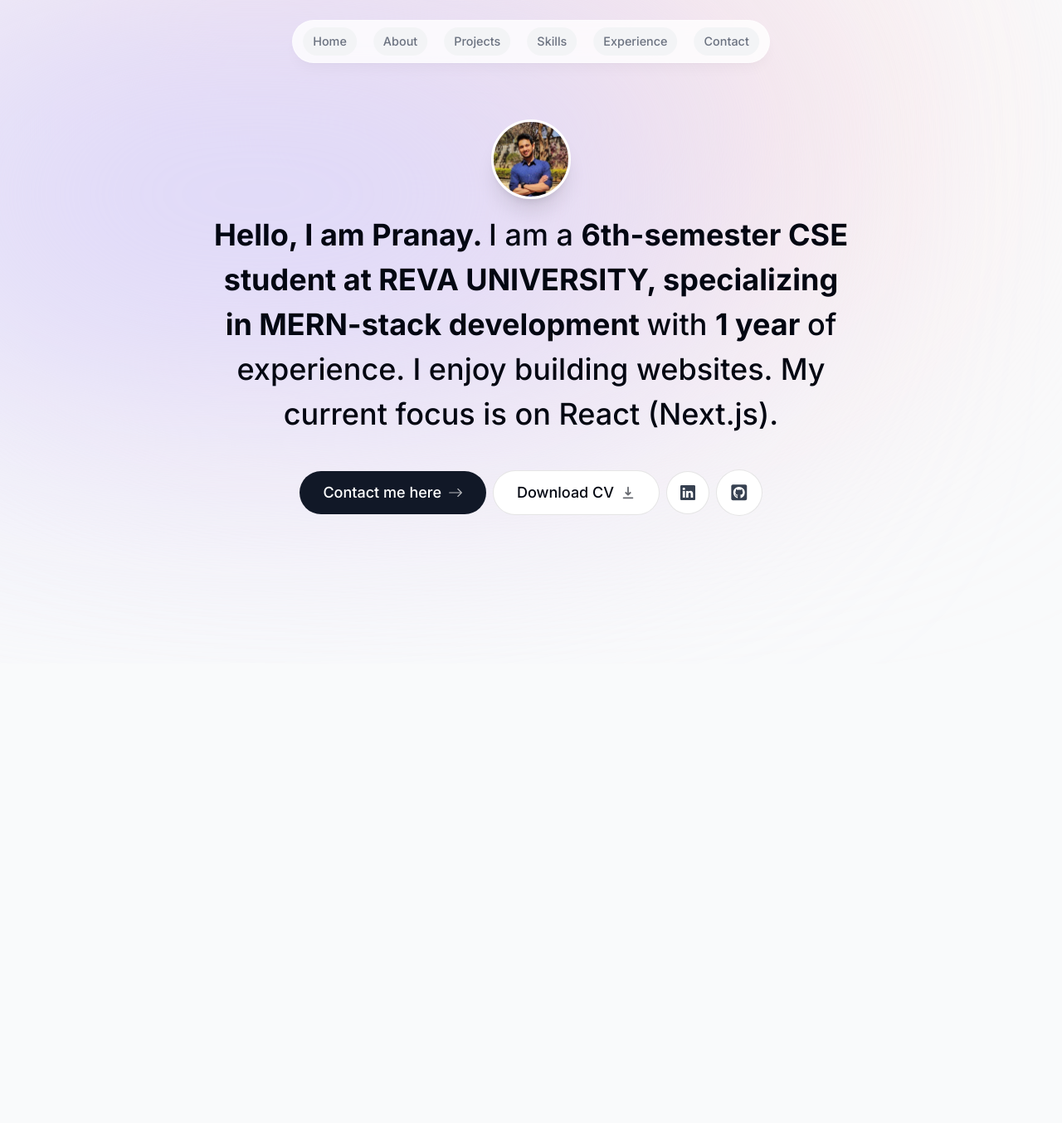
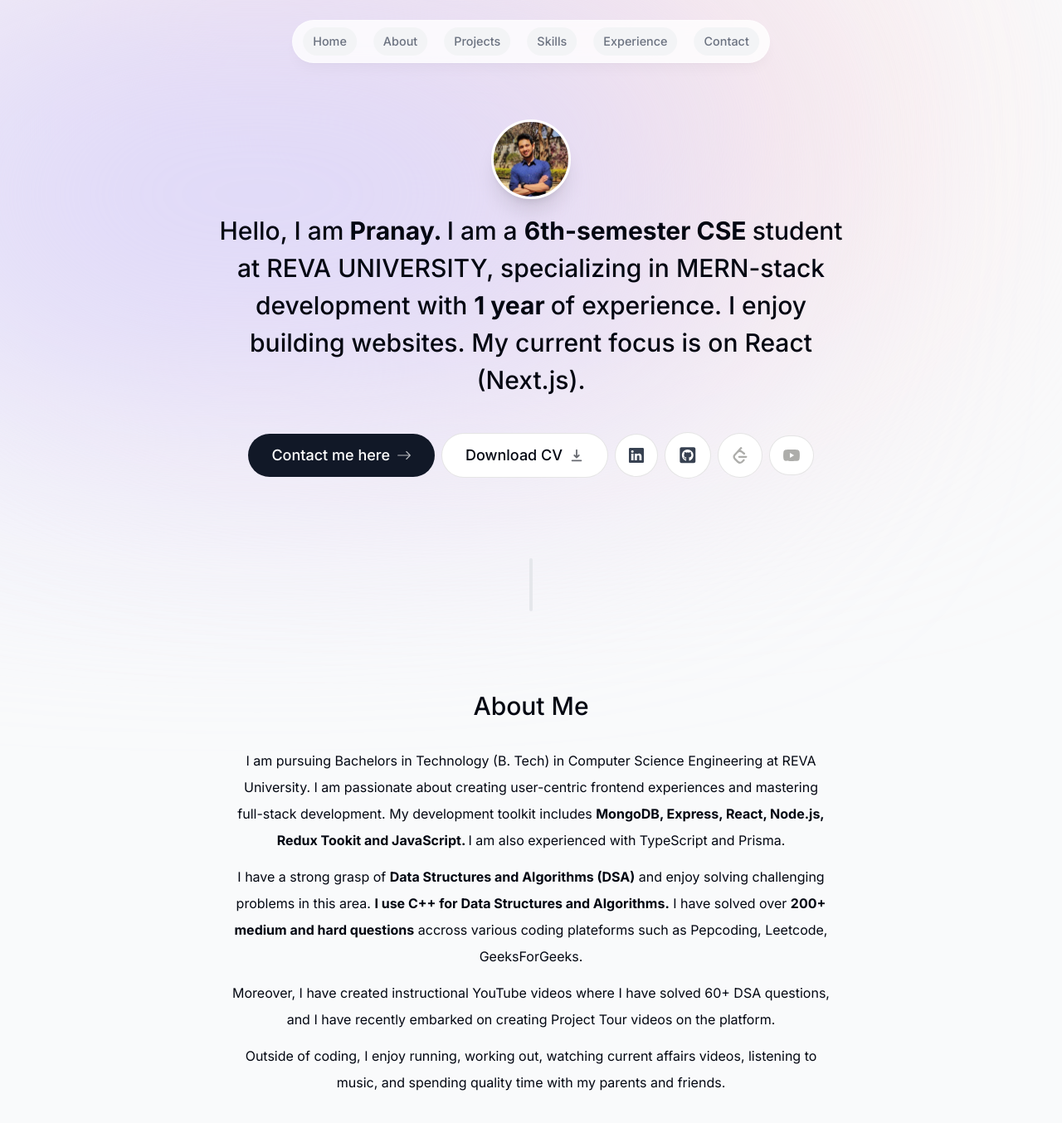
Before and after one commit to pranayharishchandra/portfolio-pranay, a Next.js app: page / in a window 1280 px wide. Shown: the top 1354 px of the page at 83% size. Before the commit the page ends 800 px from the top, so only its background shows below. Built offline with nearby package versions, Linux system fonts and the light colour scheme.

Commit message:
About Section done

```diff
--- a/app/layout.tsx
+++ b/app/layout.tsx
@@ -1,4 +1,4 @@
-import Header from '@/components/Header'
+import Header from '@/components/header'
 import './globals.css'
 import { Inter } from 'next/font/google'
 
--- a/app/page.tsx
+++ b/app/page.tsx
@@ -1,10 +1,14 @@
-import Intro from '@/components/Intro'
-import Image from 'next/image'
+import Intro from '@/components/intro'
+import About from '@/components/about'
+import SectionDivider from '@/components/section-divider'
+
 
 export default function Home() {
   return (
     <main className="flex flex-col items-center px-4">
       <Intro />
+      <SectionDivider />
+      <About />
     </main>
   )
 }
--- a/components/Intro.tsx
+++ b/components/Intro.tsx
@@ -7,6 +7,8 @@
 import { BsArrowRight, BsLinkedin } from "react-icons/bs";
 import { HiDownload } from "react-icons/hi";
 import { FaGithubSquare } from "react-icons/fa";
+import leetcodeLogo from "@/public/leetcode.svg"
+import youtubeLogo from "@/public/youtube.svg"
 // import { useSectionInView } from "@/lib/hooks";
 // import { useActiveSectionContext } from "@/context/active-section-context";
 
@@ -46,13 +48,15 @@
       </div>
 
       <motion.h1
-        className="mb-10 mt-4 px-4 text-2xl font-medium !leading-[1.5] sm:text-4xl"
+        className="mb-10 mt-4 px-4 text-2xl font-medium !leading-[1.5] sm:text-3xl"
         initial={{ opacity: 0, y: 100 }}
         animate={{ opacity: 1, y: 0 }}
       >
-        <span className="font-bold">Hello, I am Pranay. </span>
+        Hello, I am
+        <span className="font-bold"> Pranay. </span>
         I am a{" "}
-        <span className="font-bold">6th-semester CSE student at REVA UNIVERSITY, specializing in MERN-stack development </span>
+        <span className="font-bold">6th-semester CSE </span>
+        student at REVA UNIVERSITY, specializing in MERN-stack development
         with{" "}
         <span className="font-bold"> 1 year </span>
         of experience. I enjoy building websites.
@@ -104,6 +108,26 @@
         >
           <FaGithubSquare />
         </a>
+        <a
+          className="bg-white p-4 text-gray-700 flex items-center gap-2 text-[1.35rem] rounded-full focus:scale-[1.15] hover:scale-[1.15] hover:text-gray-950 active:scale-105 transition cursor-pointer borderBlack dark:bg-white/10 dark:text-white/60"
+          href="https://leetcode.com/pranayharishchandra/"
+          target="_blank"
+        >
+          <Image src={leetcodeLogo.src} alt="LeetCode" width={20} height={20} />
+
+
+        </a>
+
+        <a
+          className="bg-white p-4 text-gray-700 flex items-center gap-2 text-[1.35rem] rounded-full focus:scale-[1.15] hover:scale-[1.15] hover:text-gray-950 active:scale-105 transition cursor-pointer borderBlack dark:bg-white/10 dark:text-white/60"
+          href="https://www.youtube.com/@codingisfun-pranayharishch3001/videos"
+          target="_blank"
+        >
+          <Image src={youtubeLogo.src} alt="LeetCode" width={20} height={20} />
+
+        </a>
+
+
       </motion.div>
     </section>
   );
--- /dev/null
+++ b/components/about.tsx
@@ -0,0 +1,43 @@
+"use client";
+
+import React from "react";
+import SectionHeading from "./section-heading";
+import { motion } from "framer-motion";
+// import { useSectionInView } from "@/lib/hooks";
+
+export default function About() {
+  // const { ref } = useSectionInView("About");
+
+  return (
+    <motion.section
+      // ref={ref}
+      className="mb-28 max-w-[45rem] text-center leading-8 sm:mb-40 scroll-mt-28"
+      initial={{ opacity: 0, y: 100 }}
+      animate={{ opacity: 1, y: 0 }}
+      transition={{ delay: 0.175 }}
+      id="about"
+    >
+      <SectionHeading>About me</SectionHeading>
+
+      <p className="mb-3">
+        I am pursuing Bachelors in Technology (B. Tech) in Computer Science Engineering at REVA University. I am passionate about creating user-centric frontend experiences and mastering full-stack development. My development toolkit includes <span className="font-bold">
+          MongoDB, Express, React, Node.js, Redux Tookit and JavaScript. </span>I am also experienced with TypeScript and Prisma.
+      </p>
+
+      <p className="mb-3">
+
+        I have a strong grasp of <span className="font-bold"> Data Structures and   Algorithms (DSA)</span> and enjoy solving challenging problems in this area. <span className="font-bold"> I use C++ for Data Structures and Algorithms.</span> I have solved over <span className="font-bold">200+ medium and hard questions</span> accross various coding plateforms such as Pepcoding, Leetcode, GeeksForGeeks.
+      </p>
+      <p className="mb-3">
+        Moreover, I have created instructional YouTube videos where I have solved 60+ DSA questions, and I have recently embarked on creating Project Tour videos on the platform.
+
+      </p>
+
+      <p className="mb-3">
+        Outside of coding, I enjoy running, working out, watching current affairs videos, listening to music, and spending quality time with my parents and friends.
+      </p>
+
+
+    </motion.section>
+  );
+}
--- /dev/null
+++ b/components/section-divider.tsx
@@ -0,0 +1,15 @@
+"use client";
+
+import React from "react";
+import { motion } from "framer-motion";
+
+export default function SectionDivider() {
+  return (
+    <motion.div
+      className="bg-gray-200 my-24 h-16 w-1 rounded-full hidden sm:block dark:bg-opacity-20"
+      initial={{ opacity: 0, y: 100 }}
+      animate={{ opacity: 1, y: 0 }}
+      transition={{ delay: 0.125 }}
+    ></motion.div>
+  );
+}
--- /dev/null
+++ b/components/section-heading.tsx
@@ -0,0 +1,13 @@
+import React from "react";
+
+type SectionHeadingProps = {
+  children: React.ReactNode;
+};
+
+export default function SectionHeading({ children }: SectionHeadingProps) {
+  return (
+    <h2 className="text-3xl font-medium capitalize mb-8 text-center">
+      {children}
+    </h2>
+  );
+}
```
Also changed, not shown: public/leetcode.svg (added), public/youtube.svg (added).
